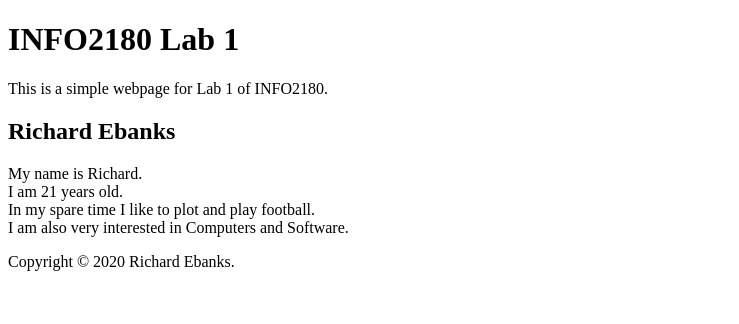
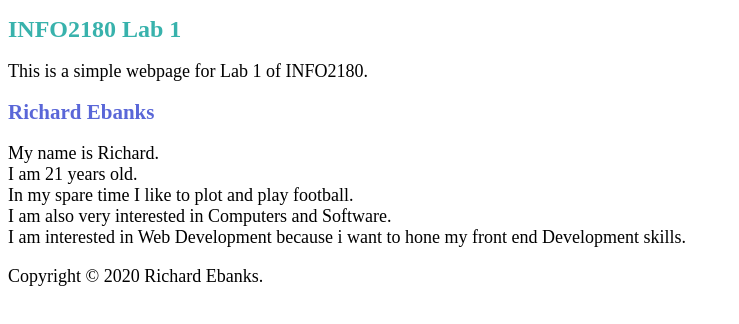
Before and after one commit to richard999/info2180-lab1, a plain HTML site: page index.html in a window 1280 px wide. Shown: the whole page, without its empty margins (0-739 px from the left). Drawn offline with Linux system fonts and the light colour scheme.

Commit message:
css code added w/ index.html update

```diff
--- a/index.html
+++ b/index.html
@@ -1,6 +1,10 @@
 <!DOCTYPE html>
 <html lang="en">
 <head>
+<link href="styles.css"
+rel="stylesheet" type="text/css">
+
+
     <meta charset="UTF-8">
     <meta name="viewport" content="width=devicewidth, initial-scale=1.0">
     <meta http-equiv="X-UA-Compatible" content="ie=edge">
@@ -16,7 +20,10 @@
  <p>My name is Richard.<br>
     I am 21 years old.<br>
      In my spare time I like to plot and play football.<br>
-      I am also very interested in Computers and Software.</p>
+     I am also very interested in Computers and Software.<br>
+     I am interested in Web Development because i want to hone my front end Development skills.
+
+    </p>
  </main>
  <footer>
  <p>Copyright &copy; 2020 Richard Ebanks.</p>
--- /dev/null
+++ b/styles.css
@@ -0,0 +1,12 @@
+h1{
+    font-size: 24px;
+    color: #38B2AC;
+}
+h2{
+    font-size:  21px;
+     color: #5A67D8;
+}
+
+p{
+    font-size: 18px;
+}
```
